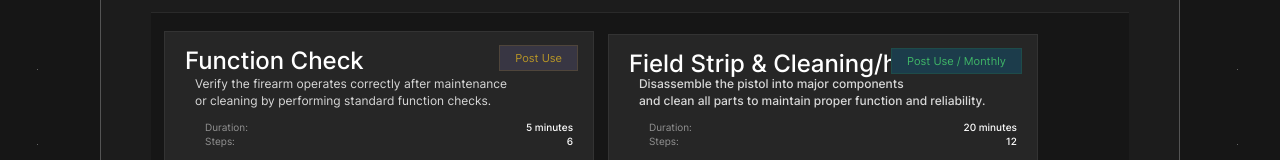
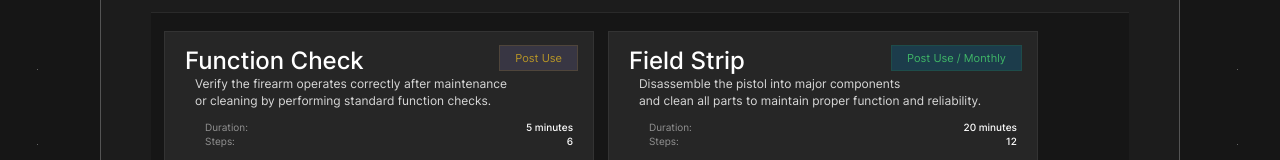
Before and after one commit to cpt-source/warty-warthog2.github.io, a plain HTML site: page main_menu.html in a window 1280 px wide. Shown: the part 493-653 px from the top of the page. Drawn offline with Linux system fonts and the light colour scheme.

Commit message:
Update main_menu.html

```diff
--- a/main_menu.html
+++ b/main_menu.html
@@ -94,7 +94,7 @@
                 <div class="task-container">
                     <span class="difficulty-badge easy">Post Use / Monthly</span>
                     <div class="task-header">
-                        <h4 class="task-title">Field Strip & Cleaning/h4>
+                        <h4 class="task-title">Field Strip</h4>
                         <div class="task-description">
                             Disassemble the pistol into major components<br>
                             and clean all parts to maintain proper function and reliability.
```
